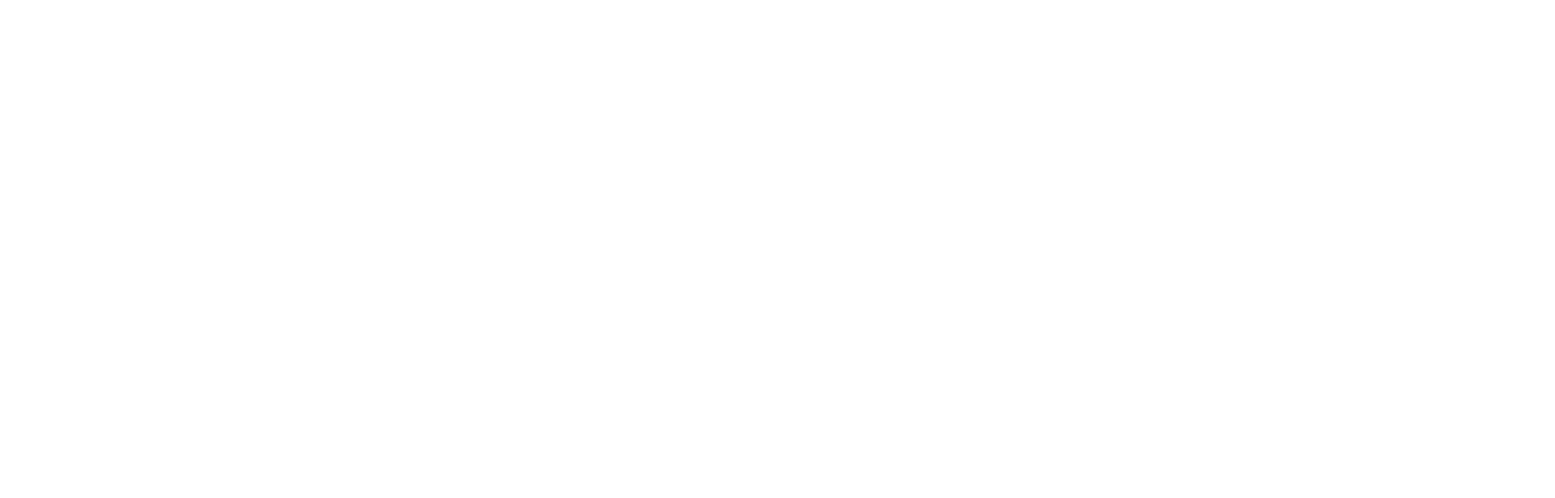
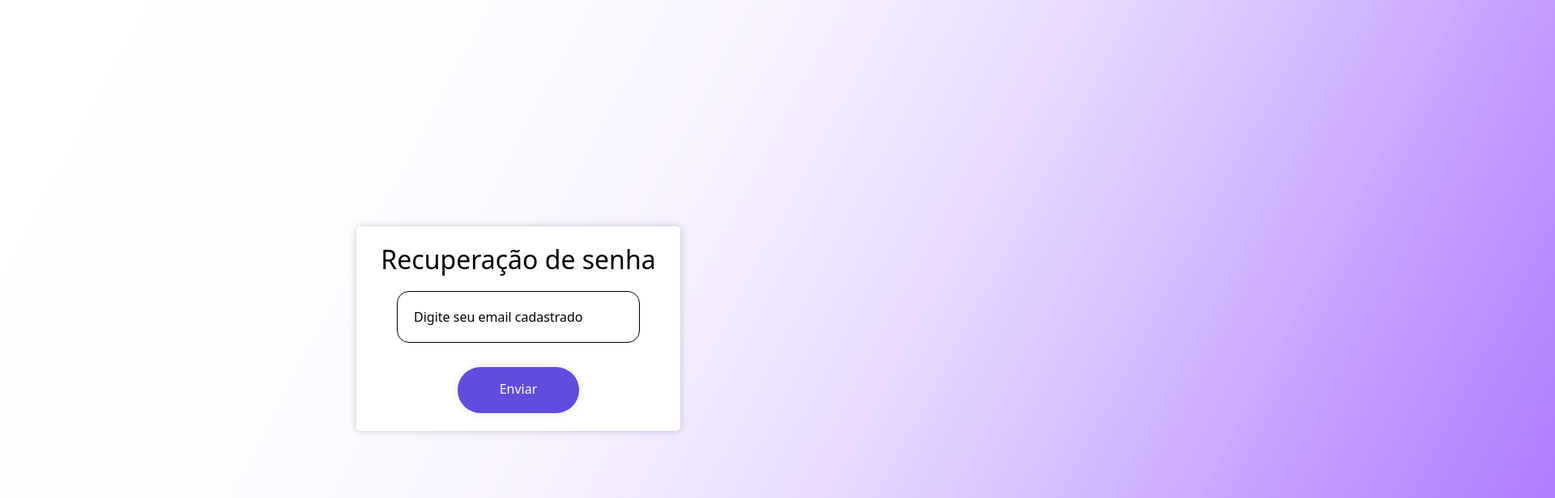
Before and after one commit to Sandynesk/Mostra_reserva, a React (Create React App) app: page /password in a window 1280 px wide. Before the commit this address had no page. Shown: the top 616 px of the page at 81% size, 1920 px wide, since content can reach past the window. Built offline with nearby package versions, Linux system fonts and the light colour scheme.

Commit message:
atualização final

```diff
--- a/src/App.js
+++ b/src/App.js
@@ -3,6 +3,7 @@
 import Cadastro from './components/Cadastro.js';
 import Login from './components/Login.js';
 import Home from './components/Home.js';
+import Senha from './components/Senha.js';
 import { BrowserRouter, Routes, Route } from 'react-router-dom';
 
 function App() {
@@ -15,6 +16,7 @@
           <Route path='/login' element={<Login />} />
 
           <Route path='/cadastro' element={<Cadastro />} />
+          <Route path='/password' element={<Senha/>} />
          </Routes>
       </BrowserRouter>
 
--- a/src/components/Css/Login.css
+++ b/src/components/Css/Login.css
@@ -10,17 +10,10 @@
 
 
 }
-/*
-.body{
-  background-image: url('../../Fotos/Fundo.png');
-  background-size: contain;
-  background-repeat: no-repeat;
-  background-position: top center;
-  height: 50px;
-  position: relative;
 
-}
- */
+
+
+
 /* Estilo para o título do formulário */
 .login-form h2{
   margin-bottom: 20px;
@@ -50,9 +43,10 @@
 .remember-forgot a{
   color: rgb(10, 43, 235);
   margin-right: 10px;
-  text-decoration: underline;
+  font-weight: 600;
+  text-decoration: none;
   width: 9px;
-  margin-left: 57px;
+  margin-right: 1px;
 
 
 
@@ -60,7 +54,7 @@
 }
 /* botao de entrar*/
 .login-form button{
-  width: 100%;
+  width: 50%;
   height: 45%;
   border: none;
   outline: none;
@@ -68,10 +62,10 @@
   box-shadow: 0 0 10px rgb(0 , 0, 0, .1);
   cursor: pointer;
   font-size: 16px;
-  font-weight: 400;
+  font-weight: 400px;
   background: #604cde !important;
   color: rgb(255, 255, 255)!important;
-  padding: 15px 35px 18px 20px;
+  padding: 15px 35px 18px 35px;
 }
 
 /* hoover do botao de entrar*/
@@ -81,7 +75,7 @@
 
 }
 
-/* link do registre-se e o espacamento com o botao de entrar */
+/* link do cadastre-se e o espacamento com o botao de entrar */
 .login-form .register-link{
   font-size: 14.5px;
   text-align: center;
@@ -89,7 +83,7 @@
 
 }
 
-/* texto do registro */
+/* texto do cadastre-se */
 .register-link p a {
   color:rgb(10, 43, 235);
   text-decoration: none;
@@ -130,6 +124,8 @@
   margin-bottom: 15px;
   border-color: black;
   border-width: 1px;
+  border-radius: 15px;
+
 
 }
 
@@ -156,3 +152,8 @@
 color: rgb(0, 0, 0) !important;
 border: 2px solid black;
 }
+
+/* estilo para os boxes de redefinir senha */
+.input-box-red{
+  text-align: start;
+}
--- a/src/components/Login.js
+++ b/src/components/Login.js
@@ -9,8 +9,6 @@
 import { Button, Form } from 'react-bootstrap';
 import './Css/Login.css';
 import Fundo from '../Fotos/Fundo.png';
-
-
 
 
 
@@ -51,7 +49,7 @@
           </div>
 
           <div className='remember-forgot'>
-            <a href='#'> Esqueceu a senha?</a>
+            <a href='/password'> Esqueceu a senha?</a>
           </div>
 
           <Button variant="primary" type="submit" block className="custom-button">
@@ -72,7 +70,6 @@
       </div>
 
 
-
   );
 };
 
--- /dev/null
+++ b/src/components/Senha.js
@@ -0,0 +1,63 @@
+
+
+// npm install bootstrap
+//npm install react-router-dom
+
+// colocar foto
+
+import React from 'react';
+import { Button, Form } from 'react-bootstrap';
+import './Css/Login.css';
+import Fundo from '../Fotos/Fundo.png';
+
+
+
+const senha = () => {
+    const handlesenha = (e) => {
+      e.preventDefault();
+      alert('Email enviado com sucesso!');
+    };
+
+
+  return (
+
+
+    <div className="fotoinha">
+      <img  src={Fundo}></img>
+
+    <div className="login-form">
+
+        <h2>Recuperação de senha</h2>
+
+
+        <Form onSubmit={handlesenha}>
+
+          <div className='input-box'>
+
+    <Form.Group controlId="formBasicEmail">
+
+            <Form.Control type="email" placeholder="Digite seu email cadastrado" /> {/* colocar no back avisando quando o email nao e cadastrado */}
+          </Form.Group>
+          </div>
+
+
+          <Button variant="primary" type="submit" block className="custom-button" id="custom-button">Enviar
+
+    </Button>
+
+
+
+
+
+
+        </Form>
+
+      </div>
+      </div>
+
+
+  );
+};
+
+
+export default senha;
```
Also changed, not shown: src/components/RedSenha.txt (added).
